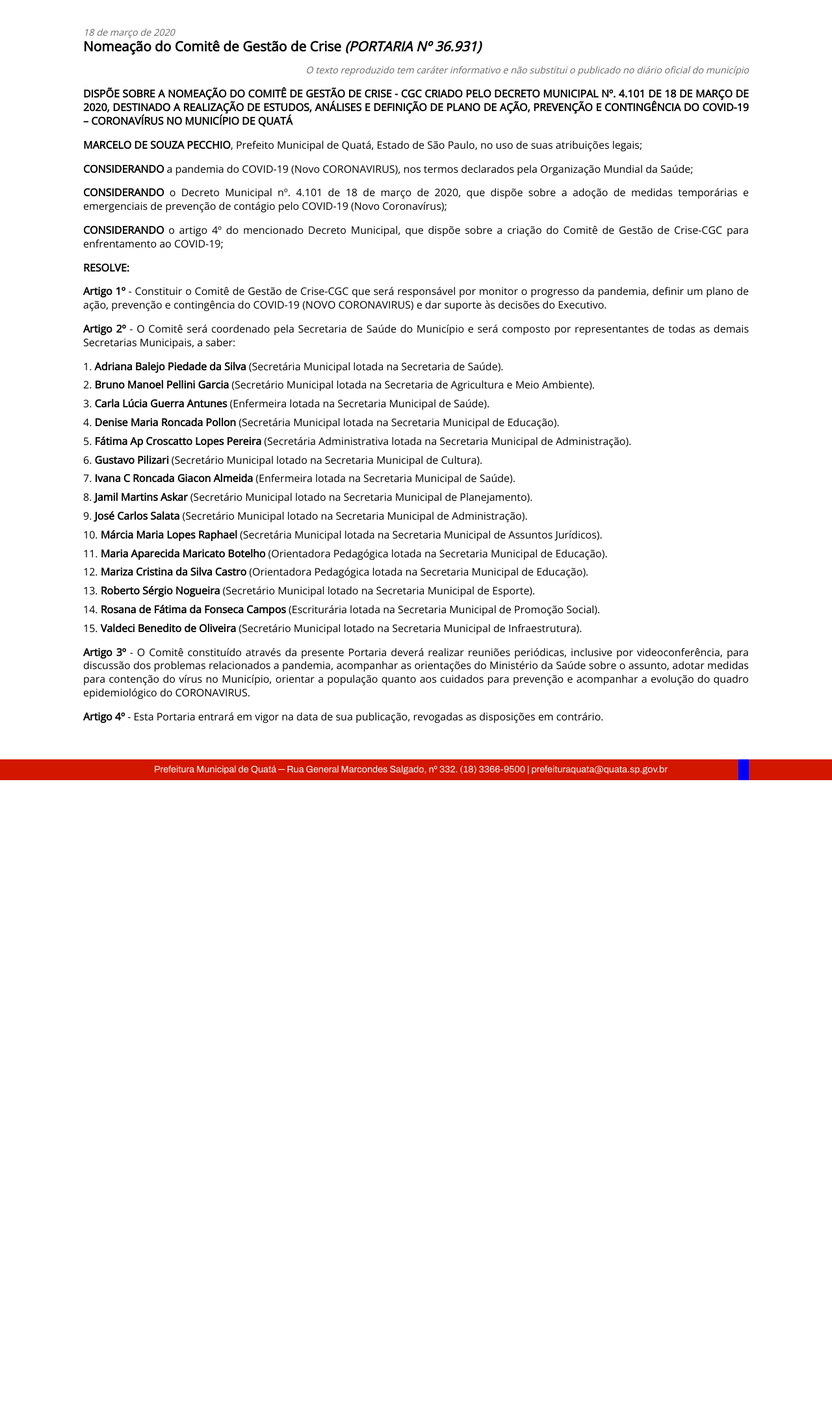
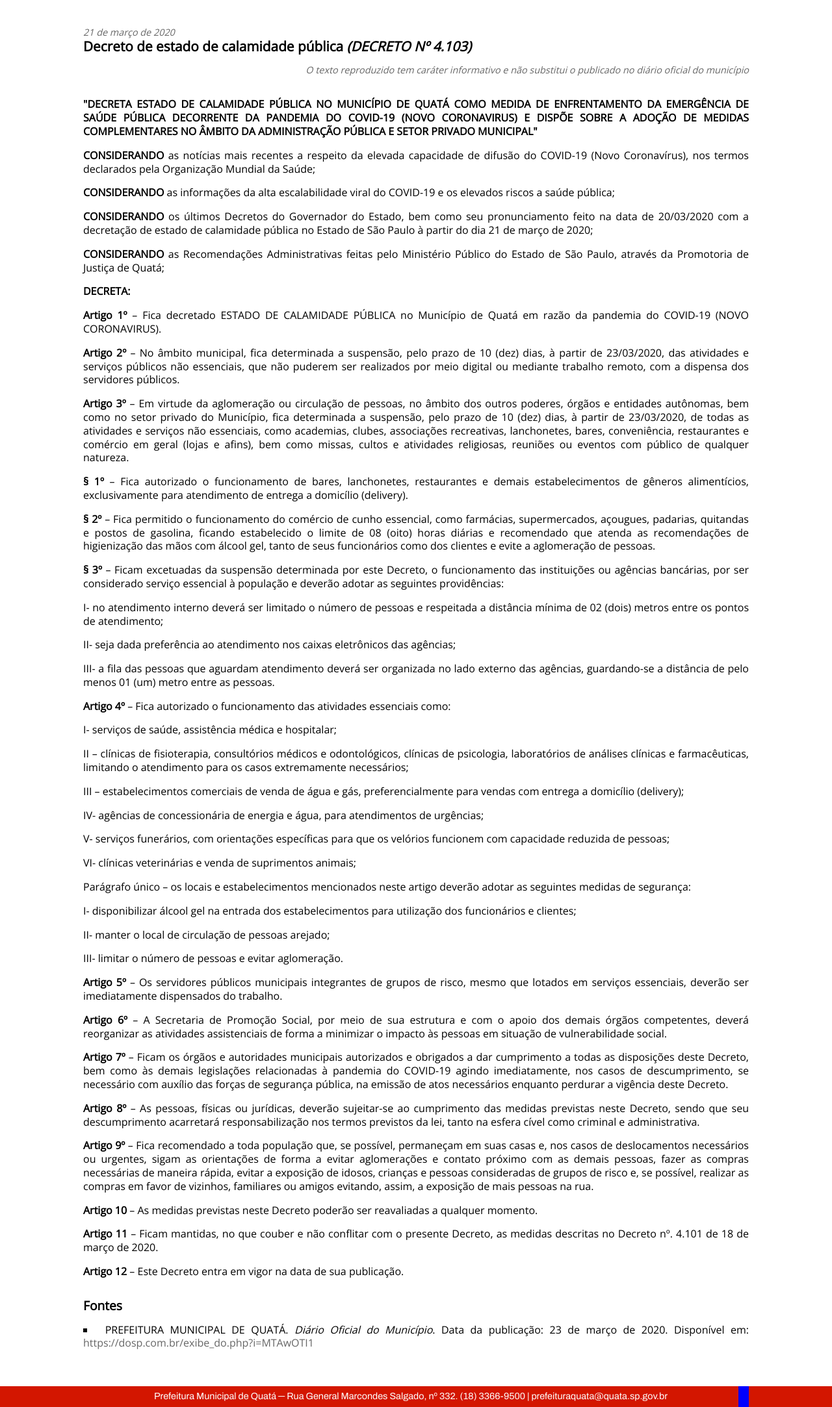
Before and after one commit to rafaelssantos/coronavirus, a PHP site: page /noticias/decreto-de-calamidade-publica.php in a window 1280 px wide. Shown: the part 184-2350 px from the top of the page at 65% size. Before the commit the page ends 1385 px from the top, so only its background shows below. Run offline with PHP 8.4, Linux system fonts and the light colour scheme.

Commit message:
Correções de estilo e adição de notícia.

```diff
--- a/classes/NewsManager.php
+++ b/classes/NewsManager.php
@@ -53,5 +53,3 @@
 			return $html;
 		}
 	}
-
- ?>
--- a/css/content.css
+++ b/css/content.css
@@ -1,7 +1,5 @@
 @import url('https://fonts.googleapis.com/css?family=Open+Sans&display=swap');
 @import url('https://fonts.googleapis.com/css?family=Raleway');
-
-
 body {
     display: flex;
     flex-direction: column;
@@ -9,13 +7,10 @@ body {
     margin-right: auto;
 }
 
-
 abbr {
     border: none;
     text-decoration: none;
 }
-
-
 
 .content {
     width: 80%;
@@ -30,63 +25,73 @@ abbr {
     word-wrap: break-word;
 }
 
-.content, .content textarea, .content input{
+.content,
+.content textarea,
+.content input {
     font-family: 'Open Sans', sans-serif;
 }
 
-.content textarea, .content input{
+.content textarea,
+.content input {
     line-height: 120%;
     font-size: 100%;
 }
-
 
 .content a {
     text-decoration: none;
     color: #666;
 }
 
-
-.content .fa-external-link{
+.content .fa-external-link {
     color: #259447;
 }
 
-.content strong{
+.content strong {
     font-weight: bold;
 }
 
-.content em{
+.content em {
     font-style: italic;
 }
 
-
-.content ul, .content ol {
+.content ul,
+.content ol {
     margin-bottom: 1rem;
 }
 
-.content ol li{
+.content ol li {
     list-style-type: decimal;
     list-style-position: inside;
     margin-bottom: 0.5rem;
 }
 
-.content ul li{
+.content ul li {
     list-style-type: square;
     list-style-position: inside;
     margin-bottom: 0.5rem;
 }
 
-.content p, .content h1, .content h2, .content h3, .content h4, .content h5 {
+.content p,
+.content h1,
+.content h2,
+.content h3,
+.content h4,
+.content h5 {
     margin-bottom: 1rem;
     text-align: justify;
 }
 
-
-.content h1, .content h2, .content h3, .content h4, .content h5 {
+.content h1,
+.content h2,
+.content h3,
+.content h4,
+.content h5 {
     font-weight: bold;
 }
 
-
-
+.inside-header {
+    margin-top: 2rem;
+}
 
 .content h1 {
     font-size: 130%;
@@ -98,25 +103,22 @@ abbr {
 
 .content h3 {
     font-size: 115%;
-	margin-top: 0.5rem;
+    /* margin-top: 0.5rem; */
 }
 
 .content h4 {
     font-size: 110%;
-	margin-top: 0.5rem;
+    /* margin-top: 0.5rem; */
 }
 
 .content h5 {
     font-size: 105%;
-	margin-top: 0.5rem;
+    /* margin-top: 0.5rem; */
 }
-
-
 
 .content .read-more {
     font-style: normal;
 }
-
 
 .content .author {
     font-size: 90%;
@@ -127,9 +129,8 @@ abbr {
     right: 0;
     width: 100%;
     text-align: right;
-	margin-bottom: 1rem;
+    margin-bottom: 2rem;
 }
-
 
 .content .date {
     font-size: 90%;
@@ -142,9 +143,7 @@ abbr {
     text-align: left;
 }
 
-
-
-.content .button{
+.content .button {
     background-color: #259447;
     color: #FFF;
     margin-top: 0.25rem;
@@ -155,13 +154,10 @@ abbr {
     font-family: 'Raleway', sans-serif;
 }
 
-.content .button:hover{
+.content .button:hover {
     background-color: #666;
     color: #FFF;
 }
-
-
-
 
 .content figure {
     width: 100%;
@@ -174,8 +170,6 @@ abbr {
     text-align: center;
 }
 
-
-
 .content iframe {
     display: block;
     margin-right: auto;
@@ -183,26 +177,20 @@ abbr {
     margin-bottom: 1rem;
 }
 
-
-.content .font-size-1-3{
+.content .font-size-1-3 {
     font-size: 130%;
     color: #259447;
 }
 
-
-.content .font-size-1-5{
+.content .font-size-1-5 {
     font-size: 150%;
 }
-
-
-
 
 @media (max-width: 680px) {
     .iframe-wrapper {
         padding-top: 56.25%;
         position: relative;
     }
-
     .iframe-wrapper iframe {
         border: 0;
         height: 100%;
--- a/html/header.php
+++ b/html/header.php
@@ -17,7 +17,7 @@
 			<li><a id='mn-news' href="noticias/">Notícias</a></li>
 			<li><a id='mn-services' href="funcionamento-de-servicos.php">Funcionamento de serviços</a></li>
 			<li><a id='mn-orientations' href="orientacoes.php">Orientações</a></li>
-			<li><a id='mn-questions' href="pergundas-frequentes.php">Perguntas frequentes</a></li>
+			<li><a id='mn-questions' href="perguntas-frequentes.php">Perguntas frequentes</a></li>
 			<li><a id='mn-contact' href="contato.php">Contato</a></li>
 		</div>
 	</nav>
--- a/noticias/decreto-de-calamidade-publica.php
+++ b/noticias/decreto-de-calamidade-publica.php
@@ -1,5 +1,5 @@
 <?php
-	include_once ('../conf/conf.php');
+include_once('../conf/conf.php');
 ?>
 
 
@@ -11,6 +11,7 @@
 
 <!DOCTYPE html>
 <html lang="pt">
+
 <head>
     <meta charset='UTF-8'>
     <meta name="viewport" content="width=device-width, initial-scale=1">
@@ -38,7 +39,7 @@
 
 
 <body>
-	<?php include (HTDOCS_DIR . '/html/header.php'); ?>
+    <?php include(HTDOCS_DIR . '/html/header.php'); ?>
 
     <script>
         $("#mn-news").addClass("current-menu-item");
@@ -47,63 +48,136 @@
 
 
     <div class='content'>
-		<span class='date'>18 de março de 2020</span>
-		<h1>Nomeação do Comitê de Gestão de Crise <em>(PORTARIA Nº 36.931)</em></h1>
-		<span class='author'>O texto reproduzido tem caráter informativo e não substitui o <a href=""></a>publicado no diário oficial do município</span>
+        <span class='date'>21 de março de 2020</span>
+        <h1>Decreto de estado de calamidade pública <em>(DECRETO Nº 4.103)</em></h1>
+        <span class='author'>O texto reproduzido tem caráter informativo e não substitui o <a href=""></a>publicado
+            no
+            diário oficial do município</span>
 
-        <p><strong>DISPÕE SOBRE A NOMEAÇÃO DO COMITÊ DE GESTÃO DE CRISE - CGC CRIADO PELO DECRETO MUNICIPAL Nº. 4.101 DE 18 DE MARÇO DE 2020, DESTINADO A REALIZAÇÃO DE ESTUDOS, ANÁLISES E DEFINIÇÃO DE PLANO DE AÇÃO, PREVENÇÃO E CONTINGÊNCIA DO COVID-19 – CORONAVÍRUS NO MUNICÍPIO DE QUATÁ</strong></p>
+        <p><strong>"DECRETA ESTADO DE CALAMIDADE PÚBLICA NO MUNICÍPIO DE QUATÁ COMO MEDIDA DE ENFRENTAMENTO DA
+                EMERGÊNCIA DE SAÚDE PÚBLICA DECORRENTE DA PANDEMIA DO COVID-19 (NOVO CORONAVIRUS) E DISPÕE SOBRE A
+                ADOÇÃO DE MEDIDAS COMPLEMENTARES NO ÂMBITO DA ADMINISTRAÇÃO PÚBLICA E SETOR PRIVADO
+                MUNICIPAL"</strong></p>
 
-        <p><strong>MARCELO DE SOUZA PECCHIO</strong>, Prefeito Municipal de Quatá, Estado de São Paulo, no uso de suas atribuições legais;</p>
+        <p><strong>CONSIDERANDO</strong> as notícias mais recentes a respeito da elevada capacidade de difusão do
+            COVID-19 (Novo Coronavírus), nos termos declarados pela Organização Mundial da Saúde;</p>
 
-        <p><strong>CONSIDERANDO</strong> a pandemia do COVID-19 (Novo CORONAVIRUS), nos termos declarados pela Organização Mundial da Saúde;</p>
+        <p><strong>CONSIDERANDO</strong> as informações da alta escalabilidade viral do COVID-19 e os elevados
+            riscos a saúde pública;</p>
 
-        <p><strong>CONSIDERANDO</strong> o Decreto Municipal nº. 4.101 de 18 de março de 2020, que dispõe sobre a adoção de medidas temporárias e emergenciais de prevenção de contágio pelo COVID-19 (Novo Coronavírus);</p>
+        <p><strong>CONSIDERANDO</strong> os últimos Decretos do Governador do Estado, bem como seu pronunciamento
+            feito
+            na data de 20/03/2020 com a decretação de estado de calamidade pública no Estado de São Paulo à partir
+            do dia 21 de março de 2020;</p>
 
-        <p><strong>CONSIDERANDO</strong> o artigo 4º do mencionado Decreto Municipal, que dispõe sobre a criação do Comitê de Gestão de Crise-CGC para enfrentamento ao COVID-19;</p>
+        <p><strong>CONSIDERANDO</strong> as Recomendações Administrativas feitas pelo Ministério Público do Estado
+            de São Paulo, através da Promotoria de Justiça de Quatá;</p>
 
-        <p><strong>RESOLVE:</strong></p>
+        <p><strong>DECRETA:</strong>
 
-        <p><strong>Artigo 1º</strong> - Constituir o Comitê de Gestão de Crise-CGC que será responsável por monitor o progresso da pandemia, definir um plano de ação, prevenção e contingência do COVID-19 (NOVO CORONAVIRUS) e dar suporte às decisões do Executivo.</p>
+            <p><strong>Artigo 1º</strong> – Fica decretado ESTADO DE CALAMIDADE PÚBLICA no Município de Quatá em
+                razão da pandemia do
+                COVID-19 (NOVO CORONAVIRUS).</p>
 
-        <p><strong>Artigo 2º</strong> - O Comitê será coordenado pela Secretaria de Saúde do Município e será composto por representantes de todas as demais Secretarias Municipais, a saber:</p>
+            <p><strong>Artigo 2º</strong> – No âmbito municipal, fica determinada a suspensão, pelo prazo de 10
+                (dez) dias, à partir de 23/03/2020, das atividades e serviços públicos não essenciais, que não
+                puderem ser realizados por meio digital ou mediante trabalho remoto, com a dispensa dos servidores
+                públicos.</p>
 
-        <ol>
-            <li><strong>Adriana Balejo Piedade da Silva</strong> (Secretária Municipal lotada na Secretaria de Saúde).</li>
+            <p><strong>Artigo 3º</strong> – Em virtude da aglomeração ou circulação de pessoas, no âmbito dos outros
+                poderes, órgãos e
+                entidades autônomas, bem como no setor privado do Município, fica determinada a suspensão, pelo
+                prazo de 10 (dez) dias, à partir de 23/03/2020, de todas as atividades e serviços não essenciais,
+                como academias, clubes, associações recreativas, lanchonetes, bares, conveniência, restaurantes e
+                comércio em geral (lojas e afins), bem como missas, cultos e atividades religiosas, reuniões ou
+                eventos com público de qualquer natureza.</p>
 
-            <li><strong>Bruno Manoel Pellini Garcia</strong> (Secretário Municipal lotada na Secretaria de Agricultura e Meio Ambiente).</li>
+            <p><strong>§ 1º</strong> – Fica autorizado o funcionamento de bares, lanchonetes, restaurantes e demais
+                estabelecimentos de gêneros alimentícios, exclusivamente para atendimento de entrega a domicílio
+                (delivery).</p>
 
-            <li><strong>Carla Lúcia Guerra Antunes</strong> (Enfermeira lotada na Secretaria Municipal de Saúde).</li>
+            <p><strong>§ 2º</strong> – Fica permitido o funcionamento do comércio de cunho essencial, como
+                farmácias, supermercados, açougues, padarias, quitandas e postos de gasolina, ficando estabelecido o
+                limite de 08 (oito) horas diárias e recomendado que atenda as recomendações de higienização das mãos
+                com álcool gel, tanto de seus funcionários como dos clientes e evite a aglomeração de pessoas.</p>
 
-            <li><strong>Denise Maria Roncada Pollon</strong> (Secretária Municipal lotada na Secretaria Municipal de Educação).</li>
+            <p><strong>§ 3º</strong> – Ficam excetuadas da suspensão determinada por este Decreto, o funcionamento
+                das instituições ou agências bancárias, por ser considerado serviço essencial à população e deverão
+                adotar as seguintes providências:</p>
 
-            <li><strong>Fátima Ap Croscatto Lopes Pereira</strong> (Secretária Administrativa lotada na Secretaria Municipal de Administração).</li>
+            <p>I- no atendimento interno deverá ser limitado o número de pessoas e respeitada a distância mínima de
+                02 (dois) metros entre os pontos de atendimento;</p>
 
-            <li><strong>Gustavo Pilizari</strong> (Secretário Municipal lotado na Secretaria Municipal de Cultura).</li>
+            <p>II- seja dada preferência ao atendimento nos caixas eletrônicos das agências;</p>
 
-            <li><strong>Ivana C Roncada Giacon Almeida</strong> (Enfermeira lotada na Secretaria Municipal de Saúde).</li>
+            <p>III- a fila das pessoas que aguardam atendimento deverá ser organizada no lado externo das agências,
+                guardando-se a distância de pelo menos 01 (um) metro entre as pessoas.</p>
 
-            <li><strong>Jamil Martins Askar</strong> (Secretário Municipal lotado na Secretaria Municipal de Planejamento).</li>
+            <p><strong>Artigo 4º</strong> – Fica autorizado o funcionamento das atividades essenciais como:</p>
 
-            <li><strong>José Carlos Salata</strong> (Secretário Municipal lotado na Secretaria Municipal de Administração).</li>
+            <p>I- serviços de saúde, assistência médica e hospitalar;</p>
 
-            <li><strong>Márcia Maria Lopes Raphael</strong> (Secretária Municipal lotada na Secretaria Municipal de Assuntos Jurídicos).</li>
+            <p>II – clínicas de fisioterapia, consultórios médicos e odontológicos, clínicas de psicologia,
+                laboratórios de análises clínicas e farmacêuticas, limitando o atendimento para os casos
+                extremamente necessários;</p>
 
-            <li><strong>Maria Aparecida Maricato Botelho</strong> (Orientadora Pedagógica lotada na Secretaria Municipal de Educação).</li>
+            <p>III – estabelecimentos comerciais de venda de água e gás, preferencialmente para vendas com entrega a
+                domicílio (delivery);</p>
 
-            <li><strong>Mariza Cristina da Silva Castro</strong> (Orientadora Pedagógica lotada na Secretaria Municipal de Educação).</li>
+            <p>IV- agências de concessionária de energia e água, para atendimentos de urgências;</p>
 
-            <li><strong>Roberto Sérgio Nogueira</strong> (Secretário Municipal lotado na Secretaria Municipal de Esporte).</li>
+            <p>V- serviços funerários, com orientações específicas para que os velórios funcionem com capacidade
+                reduzida de pessoas;</p>
 
-            <li><strong>Rosana de Fátima da Fonseca Campos</strong> (Escriturária lotada na Secretaria Municipal de Promoção Social).</li>
+            <p>VI- clínicas veterinárias e venda de suprimentos animais;</p>
 
-            <li><strong>Valdeci Benedito de Oliveira</strong> (Secretário Municipal lotado na Secretaria Municipal de Infraestrutura).</li>
-        </ol>
+            <p>Parágrafo único – os locais e estabelecimentos mencionados neste artigo deverão adotar as seguintes
+                medidas de segurança:</p>
 
-        <p><strong>Artigo 3º</strong> - O Comitê constituído através da presente Portaria deverá realizar reuniões periódicas, inclusive por videoconferência, para discussão dos problemas relacionados a pandemia, acompanhar as orientações do Ministério da Saúde sobre o assunto, adotar medidas para contenção do vírus no Município, orientar a população quanto aos cuidados para prevenção e acompanhar a evolução do quadro epidemiológico do CORONAVIRUS.</p>
+            <p>I- disponibilizar álcool gel na entrada dos estabelecimentos para utilização dos funcionários e
+                clientes;</p>
 
-        <p><strong>Artigo 4º</strong> - Esta Portaria entrará em vigor na data de sua publicação, revogadas as disposições em contrário.</p>
+            <p>II- manter o local de circulação de pessoas arejado;</p>
 
+            <p>III- limitar o número de pessoas e evitar aglomeração.</p>
+
+            <p><strong>Artigo 5º</strong> – Os servidores públicos municipais integrantes de grupos de risco, mesmo
+                que lotados em serviços essenciais, deverão ser imediatamente dispensados do trabalho.</p>
+
+            <p><strong>Artigo 6º</strong> – A Secretaria de Promoção Social, por meio de sua estrutura e com o apoio
+                dos demais órgãos competentes, deverá reorganizar as atividades assistenciais de forma a minimizar o
+                impacto às pessoas em situação de vulnerabilidade social.</p>
+
+            <p><strong>Artigo 7º</strong> – Ficam os órgãos e autoridades municipais autorizados e obrigados a dar
+                cumprimento a todas as disposições deste Decreto, bem como às demais legislações relacionadas à
+                pandemia do COVID-19 agindo imediatamente, nos casos de descumprimento, se necessário com auxílio
+                das forças de segurança pública, na emissão de atos necessários enquanto perdurar a vigência deste
+                Decreto.</p>
+
+            <p><strong>Artigo 8º</strong> – As pessoas, físicas ou jurídicas, deverão sujeitar-se ao cumprimento das
+                medidas previstas neste Decreto, sendo que seu descumprimento acarretará responsabilização nos
+                termos previstos da lei, tanto na esfera cível como criminal e administrativa.</p>
+
+            <p><strong>Artigo 9º</strong> – Fica recomendado a toda população que, se possível, permaneçam em suas
+                casas e, nos casos de
+                deslocamentos necessários ou urgentes, sigam as orientações de forma a evitar aglomerações e contato
+                próximo com as demais pessoas, fazer as compras necessárias de maneira rápida, evitar a exposição de
+                idosos, crianças e pessoas consideradas de grupos de risco e, se possível, realizar as compras em
+                favor de vizinhos, familiares ou amigos evitando, assim, a exposição de mais pessoas na rua.</p>
+
+            <p><strong>Artigo 10</strong> – As medidas previstas neste Decreto poderão ser reavaliadas a qualquer
+                momento.</p>
+
+            <p><strong>Artigo 11</strong> – Ficam mantidas, no que couber e não conflitar com o presente Decreto, as
+                medidas descritas no Decreto nº. 4.101 de 18 de março de 2020.</p>
+
+            <p><strong>Artigo 12</strong> – Este Decreto entra em vigor na data de sua publicação.</p>
+
+            <h2 class='inside-header'>Fontes</h2>
+            <ul>
+                <li>PREFEITURA MUNICIPAL DE QUATÁ. <em>Diário Oficial do Município</em>. Data da publicação: 23 de março de 2020. Disponível em: <a href="https://dosp.com.br/exibe_do.php?i=MTAwOTI1">https://dosp.com.br/exibe_do.php?i=MTAwOTI1</a></li>
+            </ul>
     </div>
 
-	<?php include (HTDOCS_DIR . '/html/footer.php'); ?>
+    <?php include(HTDOCS_DIR . '/html/footer.php'); ?>
 </body>
```
Also changed, not shown: css/news.css (+13 -39 lines), noticias/medidas-emergenciais-contra-o-contagio-do-covid-19.php (+14 -7 lines), noticias/nomeacao-comite-de-gestao-de-crise.php (+9 -4 lines), perguntas-frequentes.php (added, +57 -0 lines). Lines whose indentation alone changed are shown as unchanged.
